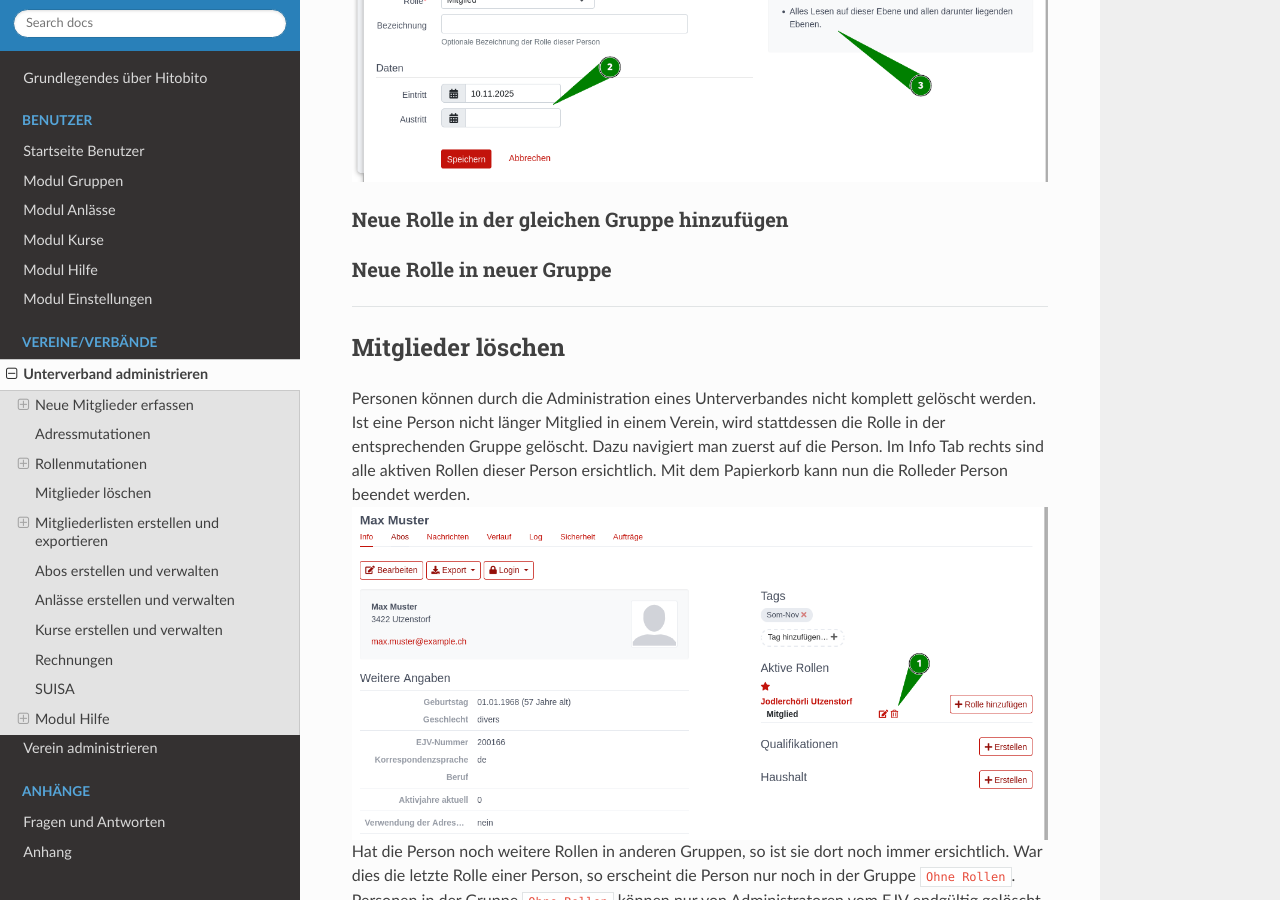
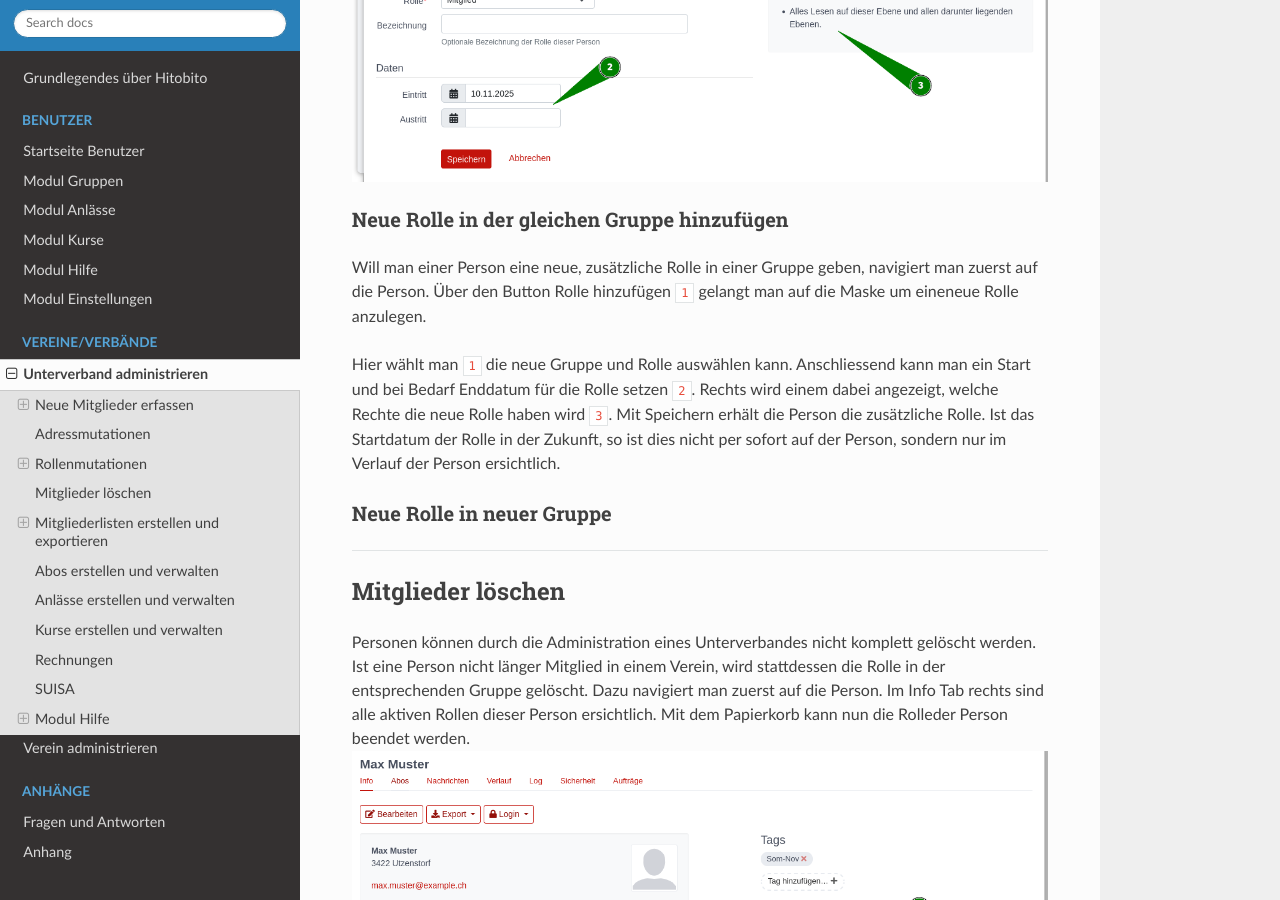
Before and after one commit to hitobito/user_documentation_ejv, a Sphinx documentation site: the page built from docs/verband.md, in a window 1280 px wide and 900 px high, scrolled down 6449 px. Built offline with Sphinx 7.4.7 and the Read the Docs theme 3.1.0, drawn with Linux system fonts in a browser that asks for light colours.

Commit message:
Update verband.md

```diff
--- a/docs/verband.md
+++ b/docs/verband.md
@@ -90,6 +90,13 @@ Mit Speichern wird dies geändert. Die alte Rolle wird per heute terminiert.
 ![image](images/roles3.png)
 
 ### Neue Rolle in der gleichen Gruppe hinzufügen
+Will man einer Person eine neue, zusätzliche Rolle in einer Gruppe geben, navigiert man zuerst auf die Person.
+Über den Button Rolle hinzufügen `1` gelangt man auf die Maske um eineneue Rolle anzulegen.
+
+Hier wählt man  `1` die neue Gruppe und Rolle auswählen kann. Anschliessend kann man ein Start und bei Bedarf Enddatum für die Rolle setzen `2`.
+Rechts wird einem dabei angezeigt, welche Rechte die neue Rolle haben wird `3`.
+Mit Speichern erhält die Person die zusätzliche Rolle. Ist das Startdatum der Rolle in der Zukunft, so ist dies nicht per sofort auf der Person, sondern nur im Verlauf der Person ersichtlich.
+
 
 ### Neue Rolle in neuer Gruppe
 
```
